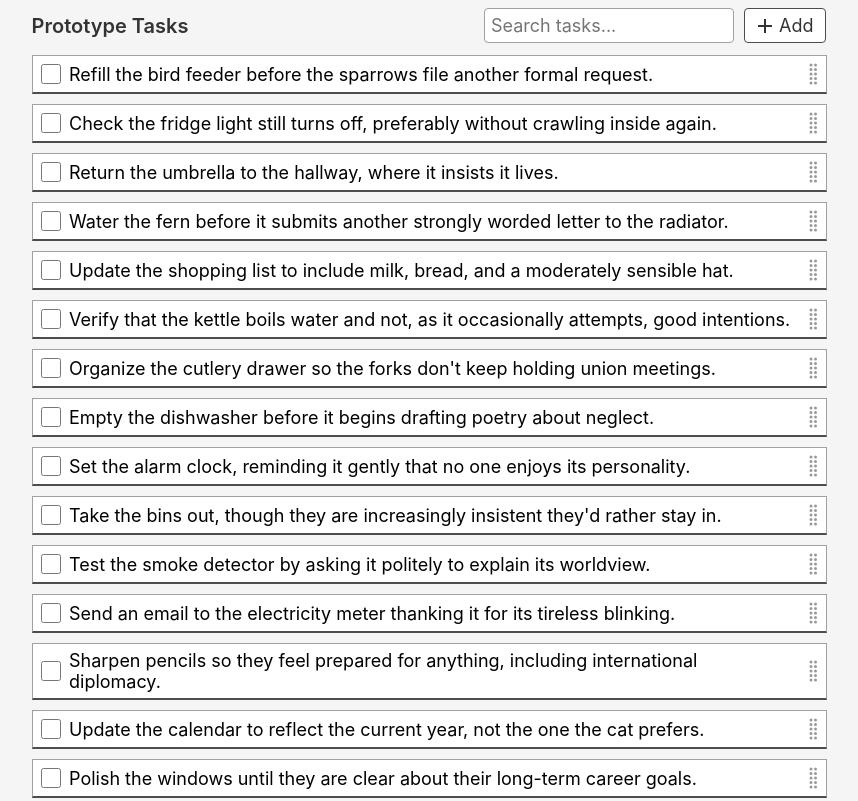
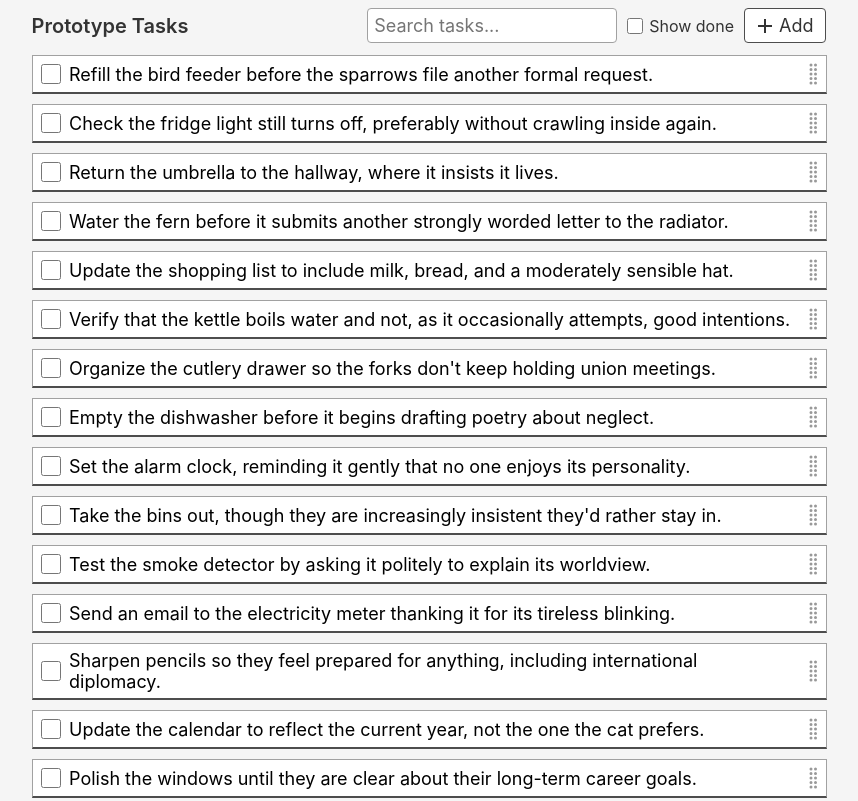
Before and after one commit to aggregat4/prototype-lists, a website: page index.html in a window 1280 px wide. Shown: the top 801 px of the page, without its empty margins (211-1069 px from the left). Drawn offline with Linux system fonts and the light colour scheme.

Commit message:
Add a toggle to show or hide done items

```diff
--- a/index.html
+++ b/index.html
@@ -29,6 +29,18 @@
     display: flex;
     align-items: center;
     gap: 10px;
+  }
+  .tasklist-show-done {
+    display: inline-flex;
+    align-items: center;
+    gap: 6px;
+    font-size: 16px;
+    color: #333;
+  }
+  .tasklist-show-done input[type="checkbox"] {
+    width: 16px;
+    height: 16px;
+    margin: 0;
   }
   .tasklist-title {
     font-size: 20px;
@@ -1199,8 +1211,10 @@
       this.titleEl = null;
       this.searchInput = null;
       this.addButton = null;
+      this.showDoneCheckbox = null;
       this.searchTimer = null;
       this.searchQuery = '';
+      this.showDone = false;
       this.store = null;
       this.unsubscribe = null;
       this.suppressNameSync = false;
@@ -1223,6 +1237,7 @@
       this.handleEditMerge = this.handleEditMerge.bind(this);
       this.handleEditRemove = this.handleEditRemove.bind(this);
       this.handleAddButtonClick = this.handleAddButtonClick.bind(this);
+      this.handleShowDoneChange = this.handleShowDoneChange.bind(this);
       this.scheduleReorderUpdate = this.scheduleReorderUpdate.bind(this);
     }
 
@@ -1254,6 +1269,9 @@
       this.ensureHeader();
       if (this.searchInput) {
         this.searchInput.value = this.searchQuery;
+      }
+      if (this.showDoneCheckbox) {
+        this.showDoneCheckbox.checked = this.showDone;
       }
 
       this.initializeStore();
@@ -1336,6 +1354,7 @@
         this.searchInput.removeEventListener('input', this.handleSearchInput);
         this.searchInput.removeEventListener('keydown', this.handleSearchKeyDown);
       }
+      this.showDoneCheckbox?.removeEventListener('change', this.handleShowDoneChange);
       clearTimeout(this.searchTimer);
       this.searchTimer = null;
       this.unsubscribe?.();
@@ -1406,7 +1425,17 @@
         addLabel.textContent = 'Add';
         addButton.append(addIcon, addLabel);
 
-        controls.append(searchInput, addButton);
+        const showDoneLabel = document.createElement('label');
+        showDoneLabel.className = 'tasklist-show-done';
+        const showDoneCheckbox = document.createElement('input');
+        showDoneCheckbox.type = 'checkbox';
+        showDoneCheckbox.className = 'tasklist-show-done-toggle';
+        showDoneCheckbox.checked = this.showDone;
+        const showDoneText = document.createElement('span');
+        showDoneText.textContent = 'Show done';
+        showDoneLabel.append(showDoneCheckbox, showDoneText);
+
+        controls.append(searchInput, showDoneLabel, addButton);
         header.append(controls);
 
         this.insertBefore(header, this.listEl);
@@ -1414,6 +1443,7 @@
         this.headerEl = header;
         this.titleEl = title;
         this.searchInput = searchInput;
+        this.showDoneCheckbox = showDoneCheckbox;
         this.addButton = addButton;
       }
 
@@ -1422,6 +1452,10 @@
         this.searchInput.removeEventListener('keydown', this.handleSearchKeyDown);
         this.searchInput.addEventListener('input', this.handleSearchInput);
         this.searchInput.addEventListener('keydown', this.handleSearchKeyDown);
+      }
+      if (this.showDoneCheckbox) {
+        this.showDoneCheckbox.removeEventListener('change', this.handleShowDoneChange);
+        this.showDoneCheckbox.addEventListener('change', this.handleShowDoneChange);
       }
       if (this.addButton) {
         this.addButton.removeEventListener('click', this.handleAddButtonClick);
@@ -1509,6 +1543,13 @@
       this.searchInput?.focus();
     }
 
+    handleShowDoneChange(e) {
+      const isChecked = Boolean(e?.target?.checked);
+      if (this.showDone === isChecked) return;
+      this.showDone = isChecked;
+      this.performSearch(this.searchQuery);
+    }
+
     clearSearch() {
       clearTimeout(this.searchTimer);
       this.searchTimer = null;
@@ -1739,6 +1780,7 @@
       const li = document.createElement('li');
       li.setAttribute('draggable', 'true');
       li.dataset.itemId = item.id;
+      li.dataset.done = item.done ? 'true' : 'false';
 
       const checkbox = document.createElement('input');
       checkbox.type = 'checkbox';
@@ -1760,6 +1802,7 @@
 
     updateItemElement(li, item) {
       li.dataset.itemId = item.id;
+      li.dataset.done = item.done ? 'true' : 'false';
       if (li.getAttribute('draggable') !== 'true') {
         li.setAttribute('draggable', 'true');
       }
@@ -1855,6 +1898,7 @@
         const textEl = li.querySelector('.text');
         if (!textEl) return;
         const isEditing = textEl.isContentEditable;
+        const isDone = li.dataset.done === 'true';
 
         const original = textEl.dataset.originalText != null
           ? textEl.dataset.originalText
@@ -1867,6 +1911,12 @@
 
         if (this.pendingEditItemId && li.dataset.itemId === this.pendingEditItemId) {
           li.hidden = false;
+          textEl.textContent = original;
+          return;
+        }
+
+        if (!this.showDone && isDone) {
+          li.hidden = true;
           textEl.textContent = original;
           return;
         }
```
Also changed, not shown: tests/tasklist.spec.ts (+39 -0 lines).
